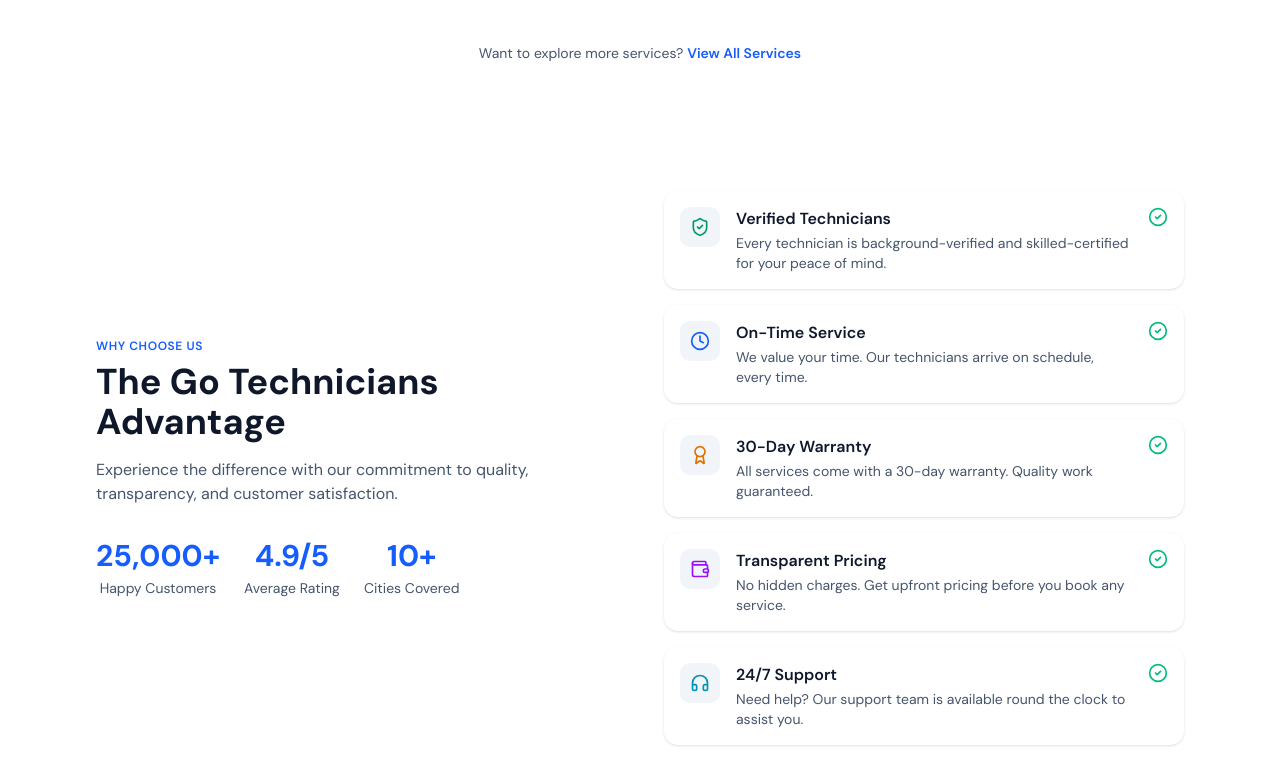
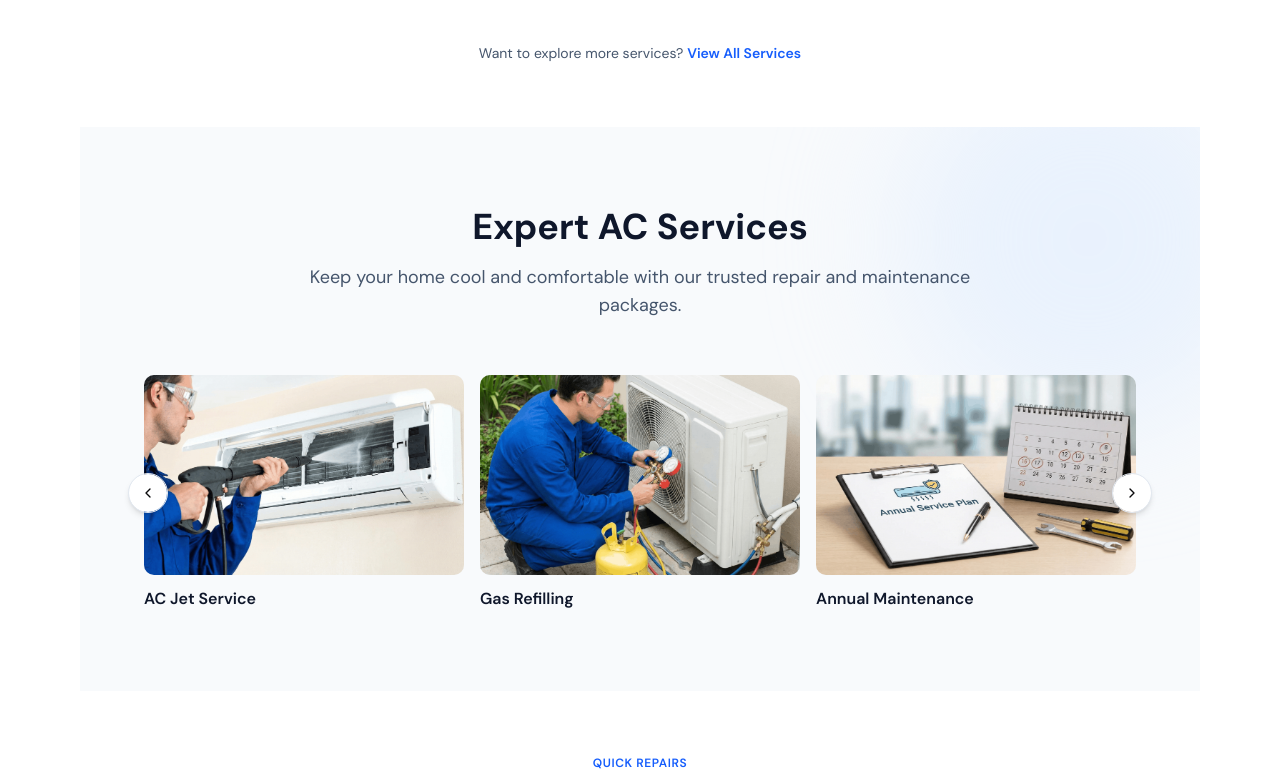
Before and after one commit to Arish613/go-technician, a Next.js app: page / in a window 1280 px wide. Shown: the part 1320-2102 px from the top of the page. Built offline with nearby package versions, Linux system fonts and the light colour scheme; no server answers; the database is empty.

Commit message:
replaced section

```diff
--- a/app/page.tsx
+++ b/app/page.tsx
@@ -16,11 +16,11 @@ export default function Page() {
       <HeroSSR />
       <div className="md:mx-20">
         <Services />
-        <WhyChooseUs />
         <ACServices />
         <QuickRepairs />
         <AboutUs />
         <Partners />
+        <WhyChooseUs />
         <CustomerReviews />
         <RecentBlogs />
         <JoinProNetwork />
```
